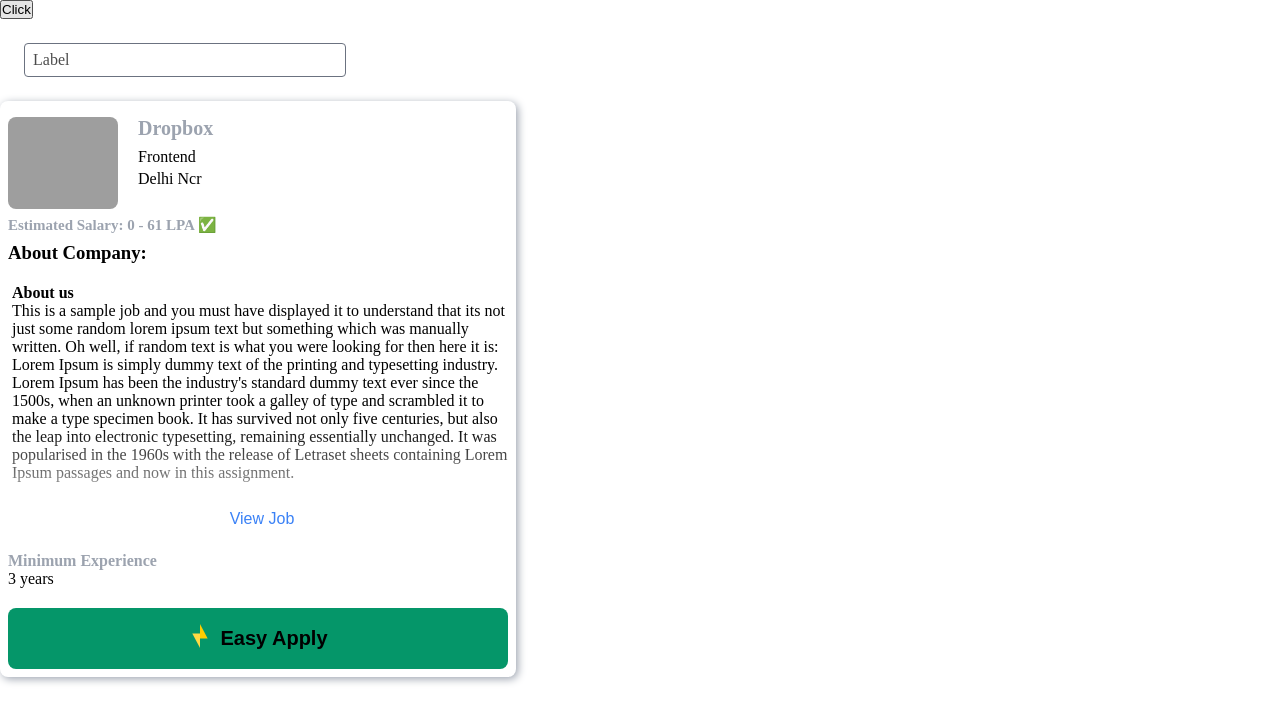
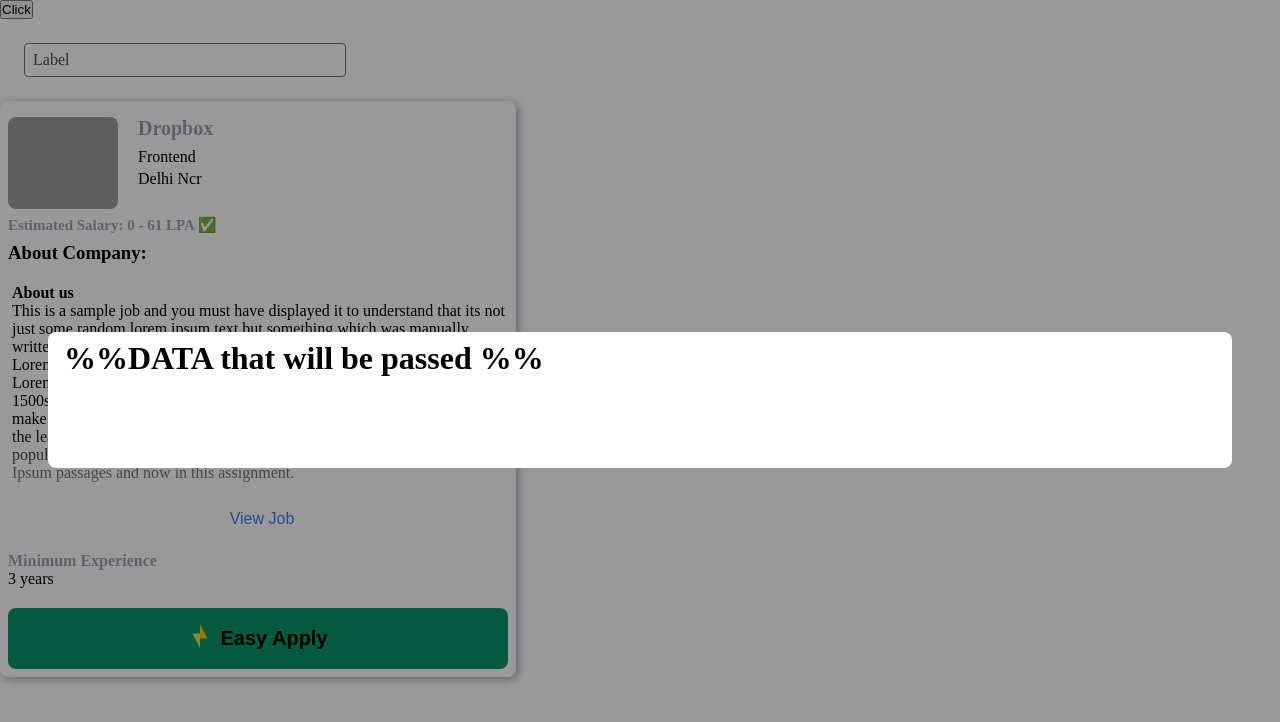
Before and after one commit to syedfaheem27/WeekDay-Assessment, a React (Vite) app: page / in a window 1280 px wide. Both pictures are taken after a click on the button "View Job". Shown: the top 722 px of the page. Built offline with nearby package versions, Linux system fonts and the light colour scheme; grey boxes are pictures that could not be loaded.

Commit message:
Add a modal component: a compound component that is very flexible to use

```diff
--- a/src/components/Card/Card.jsx
+++ b/src/components/Card/Card.jsx
@@ -1,33 +1,31 @@
-import styles from './Card.module.css';
-import BoltIcon from '../../assets/bolt.svg'
-
+import styles from "./Card.module.css";
+import BoltIcon from "../../assets/bolt.svg";
+import Modal from "../Modal/ModalProvider";
 
 //Data structure to be recieved
 const Dummy = {
-    "jdUid": "cfff35ac-053c-11ef-83d3-06301d0a7178-92010",
-    "jdLink": "https://weekday.works",
-    "jobDetailsFromCompany": "This is a sample job and you must have displayed it to understand that its not just some random lorem ipsum text but something which was manually written. Oh well, if random text is what you were looking for then here it is: Lorem Ipsum is simply dummy text of the printing and typesetting industry. Lorem Ipsum has been the industry's standard dummy text ever since the 1500s, when an unknown printer took a galley of type and scrambled it to make a type specimen book. It has survived not only five centuries, but also the leap into electronic typesetting, remaining essentially unchanged. It was popularised in the 1960s with the release of Letraset sheets containing Lorem Ipsum passages and now in this assignment.",
-    "maxJdSalary": 61,
-    "minJdSalary": null,
-    "salaryCurrencyCode": "USD",
-    "location": "delhi ncr",
-    "minExp": 3,
-    "maxExp": 6,
-    "jobRole": "frontend",
-    "companyName": "Dropbox",
-    "logoUrl": "https://logo.clearbit.com/dropbox.com"
+    jdUid: "cfff35ac-053c-11ef-83d3-06301d0a7178-92010",
+    jdLink: "https://weekday.works",
+    jobDetailsFromCompany:
+        "This is a sample job and you must have displayed it to understand that its not just some random lorem ipsum text but something which was manually written. Oh well, if random text is what you were looking for then here it is: Lorem Ipsum is simply dummy text of the printing and typesetting industry. Lorem Ipsum has been the industry's standard dummy text ever since the 1500s, when an unknown printer took a galley of type and scrambled it to make a type specimen book. It has survived not only five centuries, but also the leap into electronic typesetting, remaining essentially unchanged. It was popularised in the 1960s with the release of Letraset sheets containing Lorem Ipsum passages and now in this assignment.",
+    maxJdSalary: 61,
+    minJdSalary: null,
+    salaryCurrencyCode: "USD",
+    location: "delhi ncr",
+    minExp: 3,
+    maxExp: 6,
+    jobRole: "frontend",
+    companyName: "Dropbox",
+    logoUrl: "https://logo.clearbit.com/dropbox.com",
 };
-
 
 const Card = ({ data = Dummy }) => {
     return (
+        <Modal>
             <section className={styles.card}>
                 <div className={styles.title}>
                     <div className={styles["img-container"]}>
-                    <img
-                        src={data.logoUrl}
-                        alt={`${data.companyName}-logo`}
-                    />
+                        <img src={data.logoUrl} alt={`${data.companyName}-logo`} />
                     </div>
 
                     <div className={styles.info}>
@@ -40,8 +38,7 @@
                 <div className={styles.salary}>
                     <h2>
                         Estimated Salary:{" "}
-                    {`${data.minJdSalary ?? 0} - ${data.maxJdSalary ?? 10
-                        } LPA ✅ `}
+                        {`${data.minJdSalary ?? 0} - ${data.maxJdSalary ?? 10} LPA ✅ `}
                     </h2>
                 </div>
 
@@ -50,7 +47,9 @@
                 <div className={styles.about}>
                     <h4>About us</h4>
                     <p>{data.jobDetailsFromCompany}</p>
+                    <Modal.Action>
                         <button>View Job</button>
+                    </Modal.Action>
                 </div>
 
                 <div className={styles.exp}>
@@ -67,7 +66,12 @@
                     </button>
                 </div>
             </section>
-    )
-}
 
-export default Card
+            <Modal.Window>
+                <h1>%%DATA that will be passed %%</h1>
+            </Modal.Window>
+        </Modal>
+    );
+};
+
+export default Card;
--- /dev/null
+++ b/src/components/Modal/Modal.module.css
@@ -0,0 +1,25 @@
+.action {
+  cursor: pointer;
+}
+
+.overlay {
+  position: fixed;
+  z-index: 100;
+  inset: 0;
+  background-image: linear-gradient(
+    90deg,
+    rgba(0, 0, 0, 0.4),
+    rgb(0, 0, 0, 0.4)
+  );
+  display: flex;
+  justify-content: center;
+  align-items: center;
+}
+
+.overlay > div {
+  width: 90%;
+  min-height: 120px;
+  background-color: #fff;
+  border-radius: 8px;
+  padding: 8px 16px;
+}
--- /dev/null
+++ b/src/components/Modal/ModalContext.js
@@ -0,0 +1,3 @@
+import { createContext } from "react";
+
+export const ModalContext = createContext();
--- /dev/null
+++ b/src/components/Modal/ModalProvider.jsx
@@ -0,0 +1,73 @@
+import { useContext, useState } from "react";
+import { ModalContext } from "./ModalContext";
+import styles from './Modal.module.css'
+import { createPortal } from "react-dom";
+/* A compound component */
+
+const Modal = ({ children }) => {
+    const [isOpen, setIsOpen] = useState(false);
+
+    const openModal = () => setIsOpen(true);
+    const closeModal = () => setIsOpen(false);
+
+    return (
+        <ModalContext.Provider
+            value={{
+                isOpen,
+                openModal,
+                closeModal,
+            }}
+        >
+            {children}
+        </ModalContext.Provider>
+    );
+};
+
+const Action = ({ children }) => {
+    const { openModal } = useContext(ModalContext);
+
+    const handleOpen = (e) => {
+        /*
+        This is required so as to stop the event from bubbling upwards
+        which will result in it being catched by the document.body which
+        has a job of closing the modal when we click on anything other than the
+        content.
+        Thus, if we don't stop the event from bubbling upwards - the modal will never
+        open
+        */
+        e.stopPropagation();
+        openModal();
+    }
+
+    return (
+        <div
+            className={styles.action}
+            onClick={handleOpen}
+        >
+            {children}
+        </div>
+    )
+}
+
+const Window = ({ children }) => {
+    const { isOpen, closeModal } = useContext(ModalContext);
+
+    if (!isOpen) return null;
+
+    return createPortal(
+        <div className={styles.overlay}>
+            <div
+                className="modal"
+            >
+                {children}
+            </div>
+        </div>,
+        document.body
+    );
+};
+
+
+Modal.Action = Action;
+Modal.Window = Window;
+
+export default Modal;
```
Lines whose indentation alone changed are shown as unchanged.
